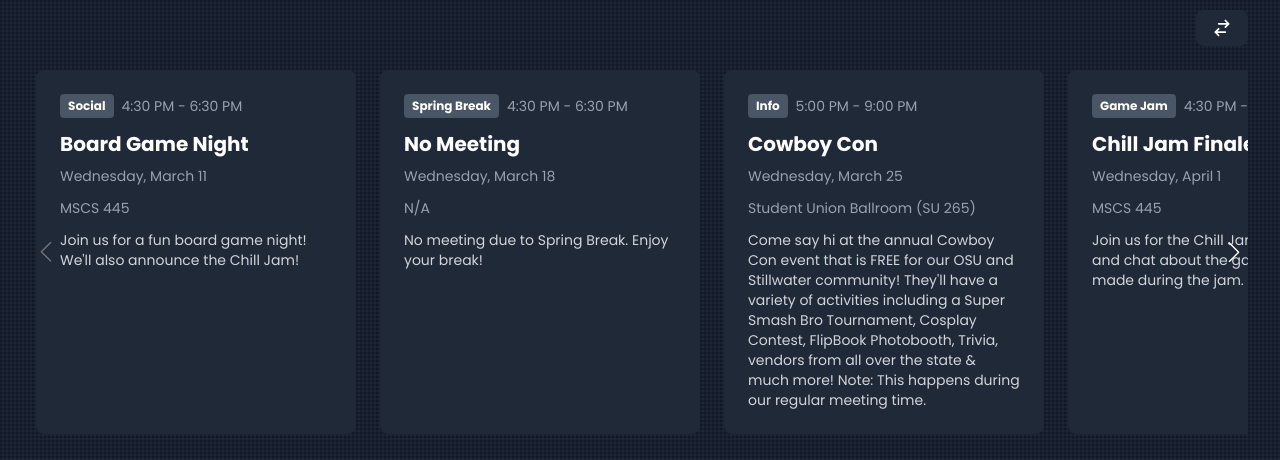
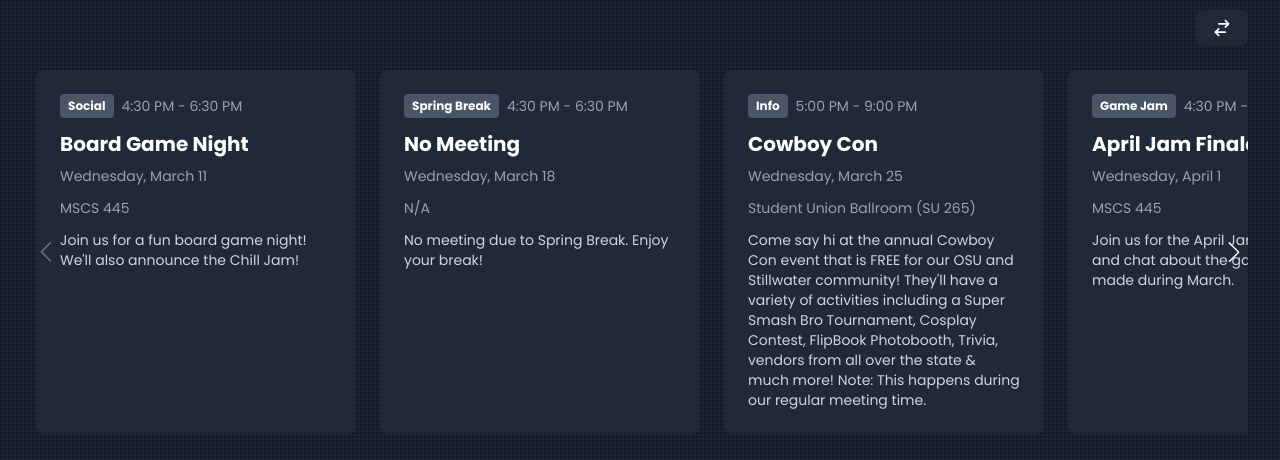
Before and after one commit to charlieautry/vgdc-site, a Next.js app: page / in a window 1280 px wide. Shown: the part 1800-2260 px from the top of the page. Built offline with nearby package versions, Linux system fonts and the light colour scheme.

Commit message:
Update events.ts

```diff
--- a/app/data/events.ts
+++ b/app/data/events.ts
@@ -40,8 +40,8 @@ export const events: Event[] = [
   },
   {
     type: "Game Jam",
-    title: "Chill Jam Finale",
-    desc: "Join us for the Chill Jam finale! Play and chat about the games that were made during the jam.",
+    title: "April Jam Finale",
+    desc: "Join us for the April Jam finale! Play and chat about the games that were made during March.",
     date: "2026-04-01",
     time: "4:30 PM",
     endTime: "6:30 PM",
@@ -58,8 +58,8 @@ export const events: Event[] = [
   },
   {
     type: "Game Jam",
-    title: "1 Week Jam Announcement",
-    desc: "Join us as we announce and kick off our 1 Week Game Jam! Get ready for a week of intense game development.",
+    title: "7 Days Jam Announcement",
+    desc: "Join us as we announce and kick off our 7 Days Game Jam! Get ready for a week of intense game development.",
     date: "2026-04-15",
     time: "4:30 PM",
     endTime: "6:30 PM",
```
